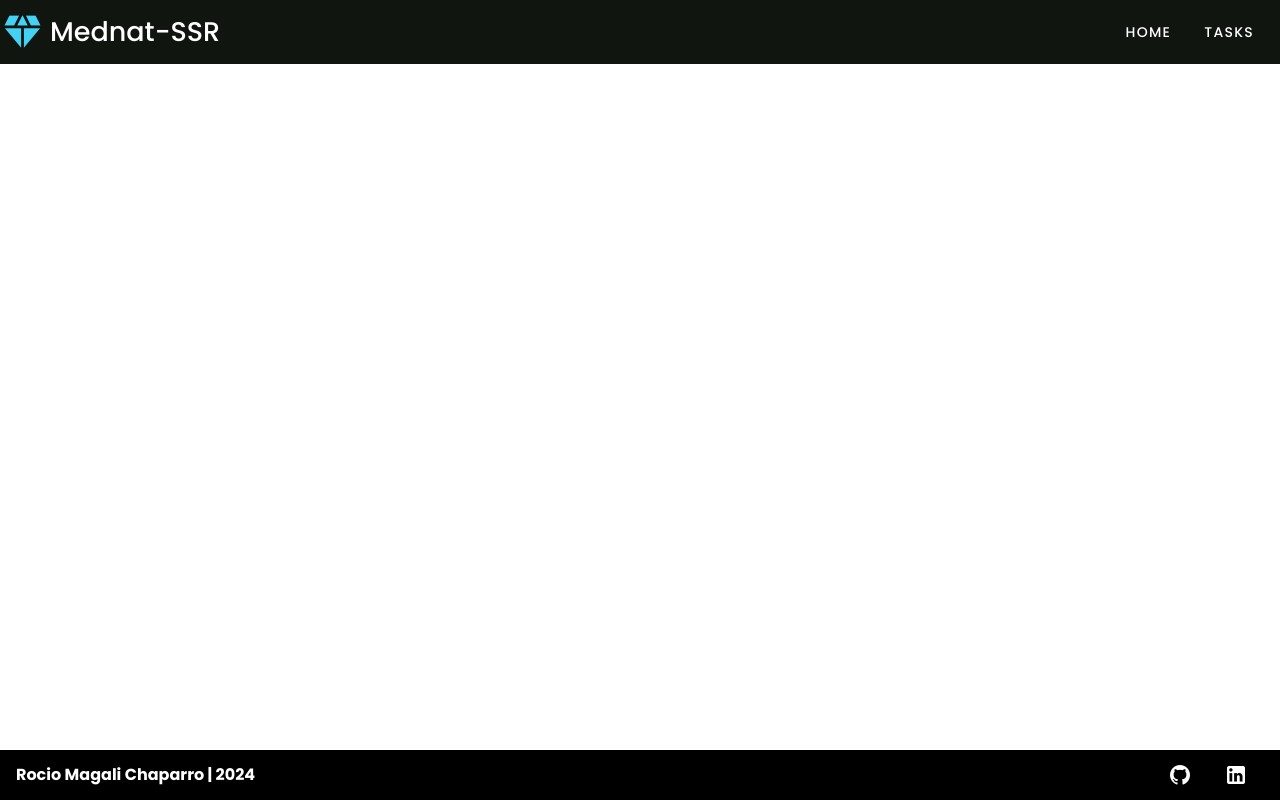
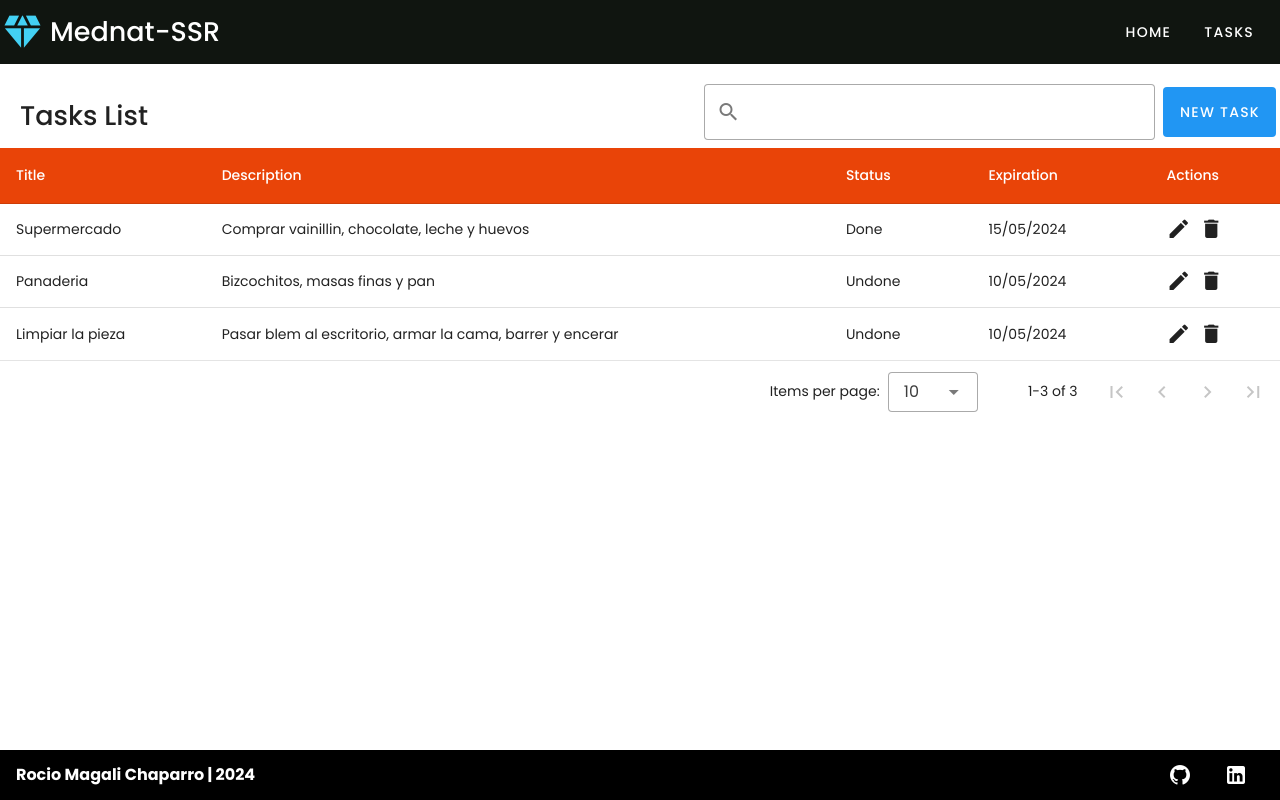
Before and after one commit to Rocio-Ch/evaluacionTecnica, a Vue app in the folder frontend/: page /tasks in a window 1280 px wide. Built offline with nearby package versions, Linux system fonts and the light colour scheme.

Commit message:
edit subtitle in Container, create table for tasksTable component and styles

```diff
--- a/frontend/src/components/Container.vue
+++ b/frontend/src/components/Container.vue
@@ -1,10 +1,10 @@
 <template>
     <div class="banner-container">
         <h1 class="title">
-            ¡Bienvenido a MEDNAT-SSR!
+            ¡Welcome to MEDNAT-SSR!
         </h1>
         <h2 class="title2">
-            Plataforma N° 1 en gestion de tareas
+            N° 1 Task Management Platform
         </h2>
     </div>
 </template>
--- a/frontend/src/components/TasksTable.vue
+++ b/frontend/src/components/TasksTable.vue
@@ -1,9 +1,121 @@
 <template>
-
-
+    <v-toolbar flat style="margin-top: 20px; background-color: white;">
+        <v-toolbar-title style="font-weight: 500; font-size: 27px">
+            Tasks List
+        </v-toolbar-title>
+        <v-spacer></v-spacer>
+        <v-text-field
+            class="mb-2 mr-2"
+            height="50px"
+            v-model="search"
+            label="Search"
+            prepend-inner-icon="mdi-magnify"
+            variant="outlined"
+            hide-details
+            single-line
+        ></v-text-field>
+        <v-btn
+            elevated
+            class="mb-2"
+            color="#fff"
+            dark
+            style="background-color: #2196f3"
+            height="50px"
+            @click="openCreateTaskDialog"
+        >
+            New Task
+        </v-btn>
+    </v-toolbar>
+    <template class="search">
+        <v-text-field
+            v-model="search"
+            label="Search"
+            prepend-inner-icon="mdi-magnify"
+            variant="outlined"
+            hide-details
+            single-line
+        ></v-text-field>
+    </template>
+    <v-data-table
+      :headers="tasksHeaders"
+      :items="allTasks"
+      :search="search"
+      :sort-by="[{ key: 'fullName', order: 'asc' }]"
+    >
+      <template v-slot:item.actions="{ item }">
+        <v-icon class="me-2" size="large" @click="console.log(item.id)">mdi-pencil</v-icon>
+        <v-icon size="large" @click="console.log(item.id)">mdi-delete</v-icon>
+      </template>
+    </v-data-table>
 </template>
-
 
 <script setup>
 
+import { ref, onMounted } from "vue"
+
+const search = ref("")
+const dialogCreateTask = ref(false)
+
+onMounted(() => {
+    allTasks
+})
+
+const tasksHeaders = [
+    { align: "start", key: "title", title: "Title" },
+    { key: "description", title: "Description" },
+    { key: "status", title: "Status"},
+    { key: "dateExpiration", title: "Expiration" },
+    { key: "actions", title: "Actions", sortable: false },
+]
+
+const openCreateTaskDialog = () => {
+    dialogCreateTask.value = true
+    console.log("Open Dialog: 'New task'")
+}
+
+
+const allTasks = [
+    {
+        id: 1,
+        title: "Supermercado",
+        description: "Comprar vainillin, chocolate, leche y huevos",
+        status:  "Done",
+        dateExpiration: "15/05/2024",
+    },
+    {
+        id: 2,
+        title: "Panaderia",
+        description: "Bizcochitos, masas finas y pan",
+        status:  "Undone",
+        dateExpiration: "10/05/2024",
+    },
+    {
+        id: 3,
+        title: "Limpiar la pieza",
+        description: "Pasar blem al escritorio, armar la cama, barrer y encerar",
+        status:  "Undone",
+        dateExpiration: "10/05/2024",
+    }
+]
+
 </script>
+
+<style>
+
+thead {
+    background-color: #e94408;
+    /* background-color: #18a35e; */
+    color: white;
+}
+
+.v-toolbar__content > .v-btn:last-child  {
+    margin-inline-end: 20px;
+}
+
+input[type="number"]::-webkit-inner-spin-button,
+input[type="number"]::-webkit-outer-spin-button {
+    -webkit-appearance: none;
+    margin: 0;
+}
+
+</style>
```
